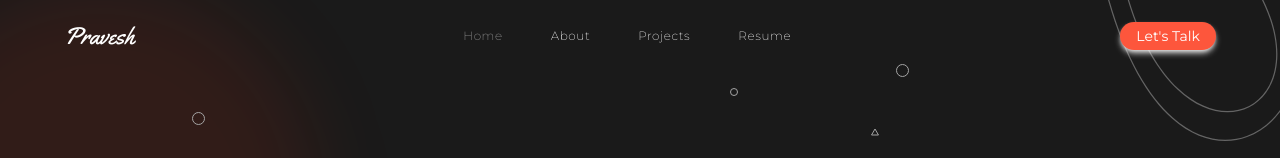
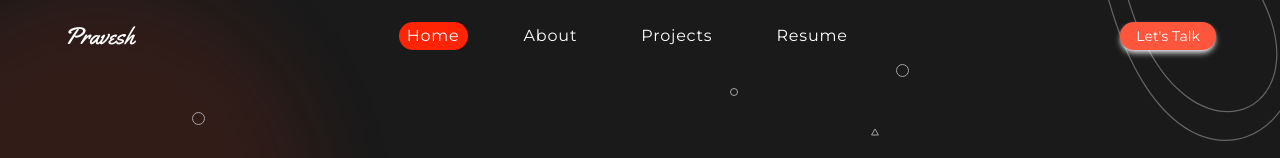
Before and after one commit to pravesh-dev/Portfolio, a React (Vite) app: page / in a window 1280 px wide. Shown: the top 158 px of the page. Built offline with nearby package versions, Linux system fonts and the light colour scheme.

Commit message:
created header.css file and added new hover in nav items and new active item effect

```diff
--- /dev/null
+++ b/src/Components/Header.css
@@ -0,0 +1,40 @@
+.nav_items{
+    position: relative;
+    color: transparent;
+    overflow: hidden;
+    padding: 0.1rem 0.5rem;
+    border-radius: 2rem;
+}
+.nav_items:nth-child(1)::before{
+    content: 'Home';
+}
+.nav_items:nth-child(2)::before{
+    content: 'About';
+}
+.nav_items:nth-child(3)::before{
+    content: 'Projects';
+}
+.nav_items:nth-child(4)::before{
+    content: 'Resume';
+}
+.nav_items:before{
+    width: 100%;
+    height: 100%;
+    color: white;
+    position: absolute;
+    z-index: 2;
+}
+.nav_items::after{
+    content: '';
+    width: 100%;
+    height: 100%;
+    background: #ff2403;
+    position: absolute;
+    left: 0%;
+    top: -100%;
+    z-index: 1;
+    transition: all ease-in-out 0.4s;
+}
+.nav_items:hover::after{
+    top: 0;
+}
--- a/src/Components/Header.jsx
+++ b/src/Components/Header.jsx
@@ -1,6 +1,7 @@
 import React, { useState } from "react";
 import bar from "../assets/images/icon/bar.svg";
 import { Link } from "react-router-dom";
+import './Header.css'
 
 function Header() {
   const [activeNav, setActiveNav] = useState(false);
@@ -14,10 +15,10 @@ function Header() {
         <Link to='/' className="font-yellowTail text-white text-xl lg:text-2xl">Pravesh</Link>
         <img loading="lazy" src={bar} onClick={handleNav} className="cursor-pointer md:hidden" alt="" />
         <nav className="gap-5 lg:gap-12 hidden md:flex">
-          <Link to='/' className={`text-xs font-extralight tracking-wider ${activeTab === 'home' ? 'text-neutral-400' : 'text-white'} duration-500 hover:scale-105 cursor_pointer`} onClick={()=>{setActiveTab('home')}}>Home</Link>
-          <Link to='/about' className={`text-xs font-extralight tracking-wider ${activeTab === 'about' ? 'text-neutral-400' : 'text-white'} duration-500 hover:scale-105 cursor_pointer`} onClick={()=>{setActiveTab('about')}}>About</Link>
-          <Link to='/projects' className={`text-xs font-extralight tracking-wider ${activeTab === 'project' ? 'text-neutral-400' : 'text-white'} duration-500 hover:scale-105 cursor_pointer`} onClick={()=>{setActiveTab('project')}}>Projects</Link>
-          <Link to='resume' className={`text-xs font-extralight tracking-wider ${activeTab === 'resume' ? 'text-neutral-400' : 'text-white'} duration-500 hover:scale-105 cursor_pointer`} onClick={()=>{setActiveTab('resume')}}>Resume</Link>
+          <Link to='/' className={`nav_items text-xs font-normal tracking-wider lg:text-base cursor_pointer ${activeTab === 'home' ? 'bg-[#ff2403]' : ''}`} onClick={()=>{setActiveTab('home')}}>Home</Link>
+          <Link to='/about' className={`nav_items text-xs font-normal tracking-wider lg:text-base cursor_pointer ${activeTab === 'about' ? 'bg-[#ff2403]' : ''}`} onClick={()=>{setActiveTab('about')}}>About</Link>
+          <Link to='/projects' className={`nav_items text-xs font-normal tracking-wider lg:text-base cursor_pointer ${activeTab === 'projects' ? 'bg-[#ff2403]' : ''}`} onClick={()=>{setActiveTab('projects')}}>Projects</Link>
+          <Link to='resume' className={`nav_items text-xs font-normal tracking-wider lg:text-base cursor_pointer ${activeTab === 'resume' ? 'bg-[#ff2403]' : ''}`} onClick={()=>{setActiveTab('resume')}}>Resume</Link>
         </nav>
         <a href="mailto:praveshsaini.dev@gmail.com" className="bg-primary text-white rounded-[1rem] text-sm px-3 py-1 hidden md:block shadow-md shadow-white/80 lg:px-4 hover:translate-y-1 hover:shadow-none duration-500 active:duration-100 active:scale-90 cursor_pointer" aria-label="Send an email to Pravesh">Let's Talk</a>
       </header>
```
